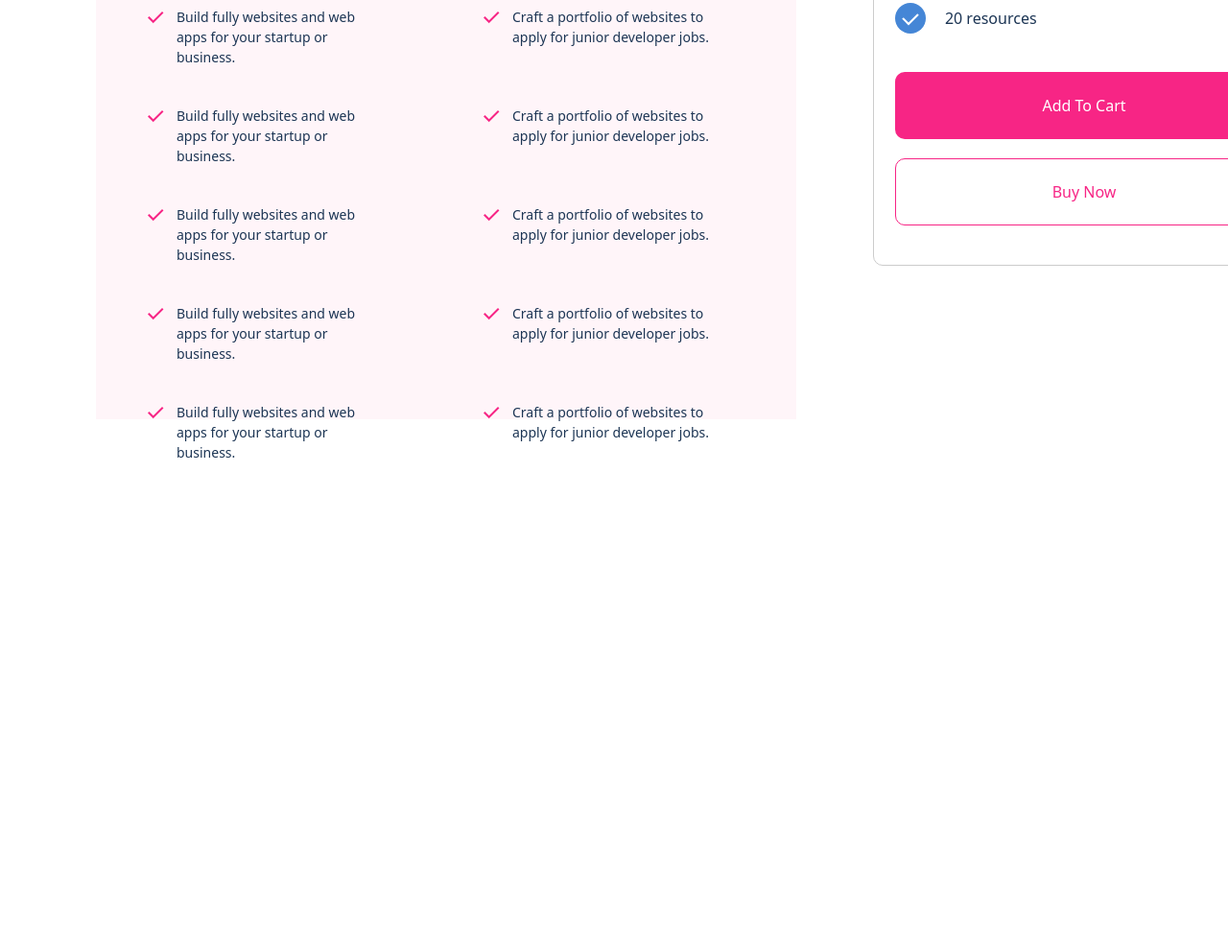
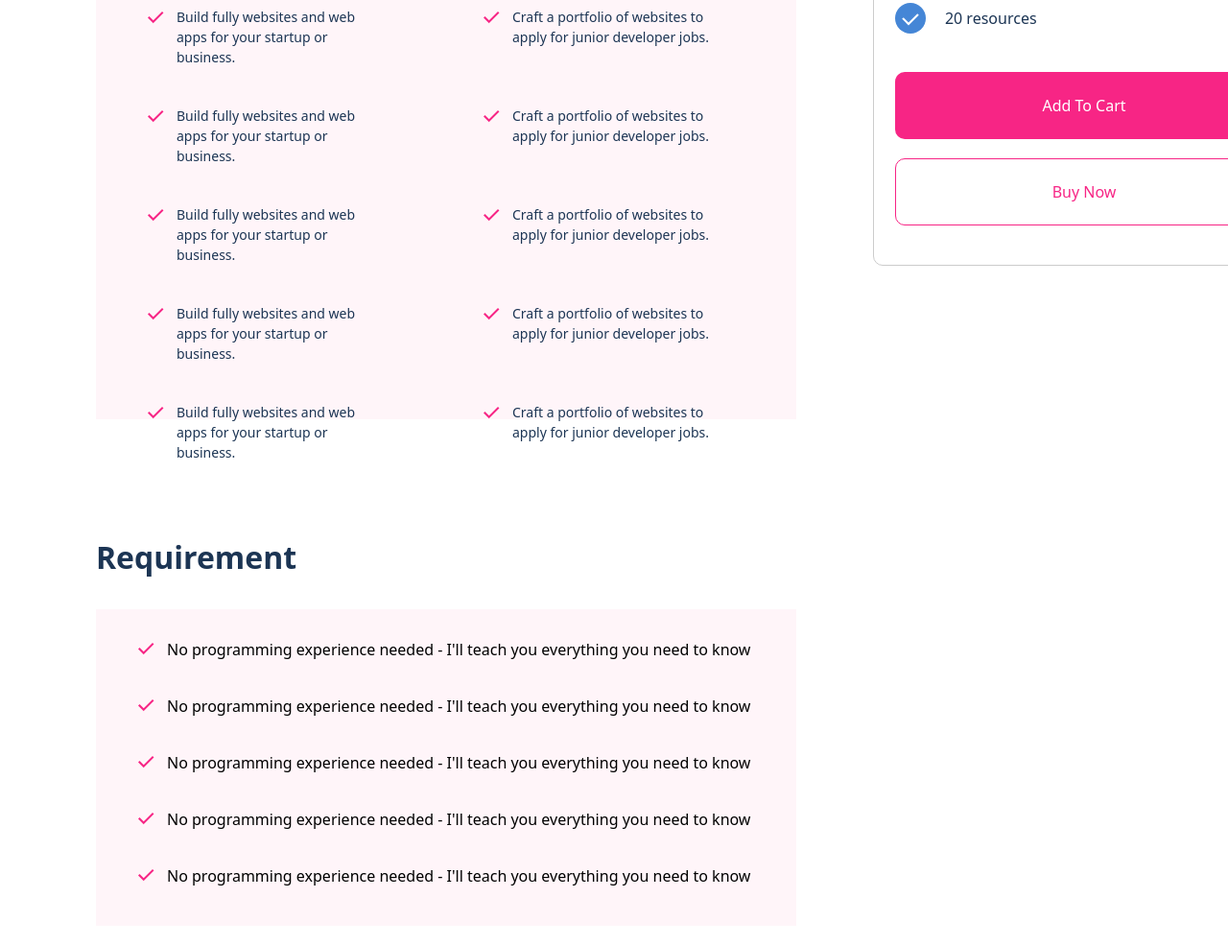
Before and after one commit to Malika-Ahmadshoeva/collab1, a website: page src/murod.html in a window 1280 px wide. Shown: the part 1443-2428 px from the top of the page at 96% size. Before the commit the page ends 1980 px from the top, so only its background shows below. Drawn offline with nearby package versions, Linux system fonts and the light colour scheme; files that its build step writes are made by us from their sources.

Commit message:
new section created

```diff
--- a/src/murod.html
+++ b/src/murod.html
@@ -163,5 +163,31 @@
             </div>
         </div>
     </section>
+
+    <section class="w-[90%] ml-[100px] py-[20px]">
+        <p class="text-[32px] text-[#1C3554] font-[700] pb-[30px]">Requirement </p>
+        <div class="h-[330px] w-[730px] bg-[#FFF5F9] py-[30px] px-[20px]">
+            <div class="flex gap-[10px] pl-[20px] pb-[35px]">
+                <img src="./check-mark.png" alt="">
+                <p>No programming experience needed - I'll teach you everything you need to know</p>
+            </div>
+            <div class="flex gap-[10px] pl-[20px] pb-[35px]">
+                <img src="./check-mark.png" alt="">
+                <p>No programming experience needed - I'll teach you everything you need to know</p>
+            </div>
+            <div class="flex gap-[10px] pl-[20px] pb-[35px]">
+                <img src="./check-mark.png" alt="">
+                <p>No programming experience needed - I'll teach you everything you need to know</p>
+            </div>
+            <div class="flex gap-[10px] pl-[20px] pb-[35px]">
+                <img src="./check-mark.png" alt="">
+                <p>No programming experience needed - I'll teach you everything you need to know</p>
+            </div>
+            <div class="flex gap-[10px] pl-[20px] pb-[35px]">
+                <img src="./check-mark.png" alt="">
+                <p>No programming experience needed - I'll teach you everything you need to know</p>
+            </div>
+        </div>
+    </section>
 </body>
 </html>
```
